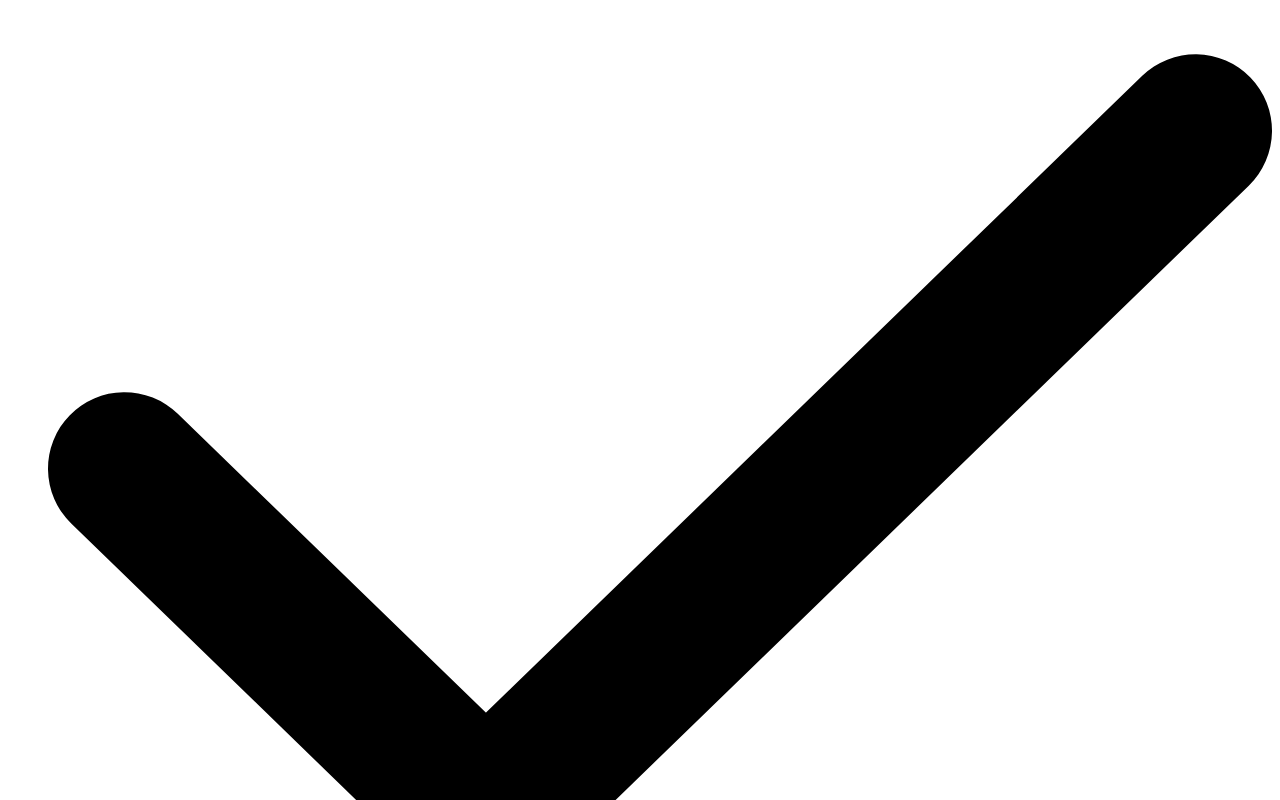
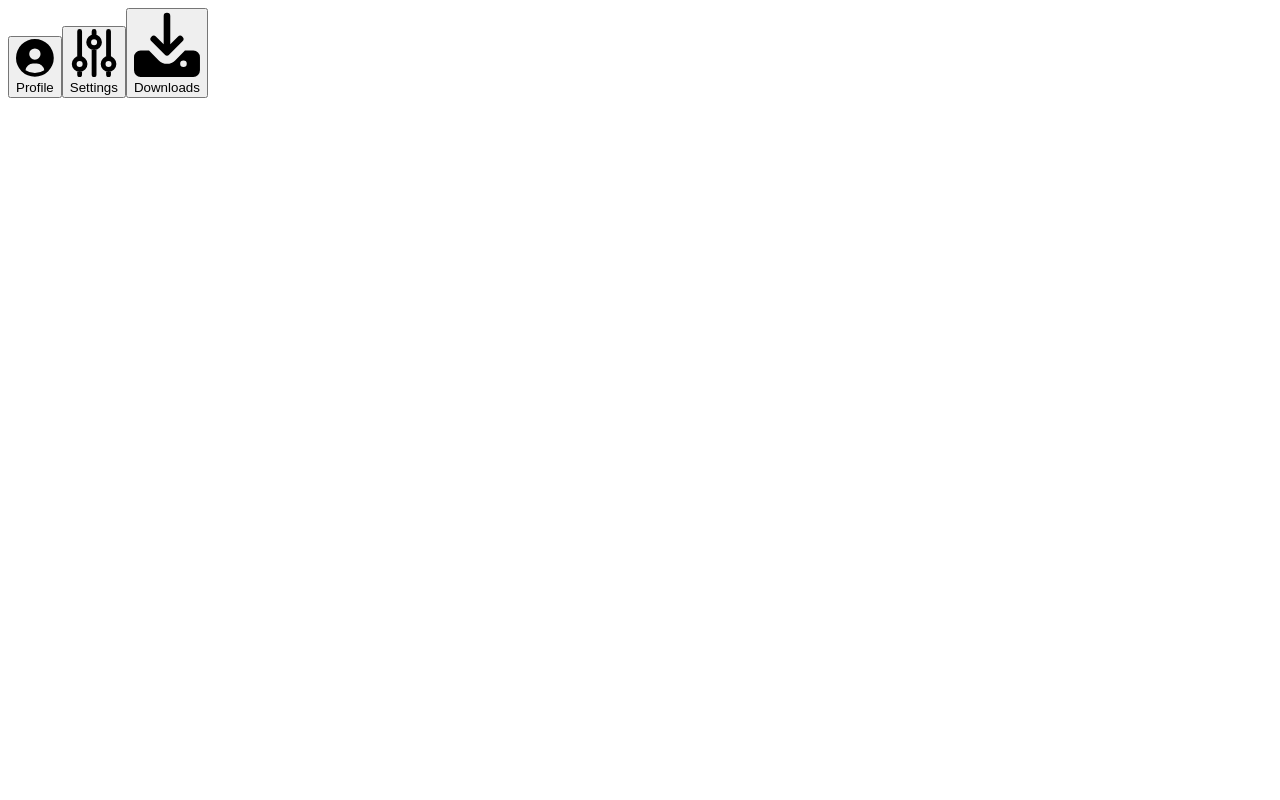
Before and after one commit to fatelexx/styling-tailwind, a React (Vite) app: page / in a window 1280 px wide. Both pictures are taken after typing "name@example.com", "Sample123" into the empty fields and a click on the button "Sign in". Shown: the top 800 px of the page. Built offline with nearby package versions, Linux system fonts and the light colour scheme.

Commit message:
chore: button group

```diff
--- /dev/null
+++ b/src/components/ButtonGroup.tsx
@@ -0,0 +1,59 @@
+export function ButtonGroup() {
+    return (
+        <div className="inline-flex rounded-md shadow-sm" role="group">
+  <button
+    type="button"
+    className="inline-flex items-center px-4 py-2 text-sm font-medium text-gray-900 bg-transparent border border-gray-900 rounded-s-lg hover:bg-gray-900 hover:text-white focus:z-10 focus:ring-2 focus:ring-gray-500 focus:bg-gray-900 focus:text-white dark:border-white dark:text-white dark:hover:text-white dark:hover:bg-gray-700 dark:focus:bg-gray-700"
+  >
+    <svg
+      className="w-3 h-3 me-2"
+      aria-hidden="true"
+      xmlns="http://www.w3.org/2000/svg"
+      fill="currentColor"
+      viewBox="0 0 20 20"
+    >
+      <path d="M10 0a10 10 0 1 0 10 10A10.011 10.011 0 0 0 10 0Zm0 5a3 3 0 1 1 0 6 3 3 0 0 1 0-6Zm0 13a8.949 8.949 0 0 1-4.951-1.488A3.987 3.987 0 0 1 9 13h2a3.987 3.987 0 0 1 3.951 3.512A8.949 8.949 0 0 1 10 18Z" />
+    </svg>
+    Profile
+  </button>
+  <button
+    type="button"
+    className="inline-flex items-center px-4 py-2 text-sm font-medium text-gray-900 bg-transparent border-t border-b border-gray-900 hover:bg-gray-900 hover:text-white focus:z-10 focus:ring-2 focus:ring-gray-500 focus:bg-gray-900 focus:text-white dark:border-white dark:text-white dark:hover:text-white dark:hover:bg-gray-700 dark:focus:bg-gray-700"
+  >
+    <svg
+      className="w-3 h-3 me-2"
+      aria-hidden="true"
+      xmlns="http://www.w3.org/2000/svg"
+      fill="none"
+      viewBox="0 0 20 20"
+    >
+      <path
+        stroke="currentColor"
+        strokeLinecap="round"
+        strokeLinejoin="round"
+        strokeWidth={2}
+        d="M4 12.25V1m0 11.25a2.25 2.25 0 0 0 0 4.5m0-4.5a2.25 2.25 0 0 1 0 4.5M4 19v-2.25m6-13.5V1m0 2.25a2.25 2.25 0 0 0 0 4.5m0-4.5a2.25 2.25 0 0 1 0 4.5M10 19V7.75m6 4.5V1m0 11.25a2.25 2.25 0 1 0 0 4.5 2.25 2.25 0 0 0 0-4.5ZM16 19v-2"
+      />
+    </svg>
+    Settings
+  </button>
+  <button
+    type="button"
+    className="inline-flex items-center px-4 py-2 text-sm font-medium text-gray-900 bg-transparent border border-gray-900 rounded-e-lg hover:bg-gray-900 hover:text-white focus:z-10 focus:ring-2 focus:ring-gray-500 focus:bg-gray-900 focus:text-white dark:border-white dark:text-white dark:hover:text-white dark:hover:bg-gray-700 dark:focus:bg-gray-700"
+  >
+    <svg
+      className="w-3 h-3 me-2"
+      aria-hidden="true"
+      xmlns="http://www.w3.org/2000/svg"
+      fill="currentColor"
+      viewBox="0 0 20 20"
+    >
+      <path d="M14.707 7.793a1 1 0 0 0-1.414 0L11 10.086V1.5a1 1 0 0 0-2 0v8.586L6.707 7.793a1 1 0 1 0-1.414 1.414l4 4a1 1 0 0 0 1.416 0l4-4a1 1 0 0 0-.002-1.414Z" />
+      <path d="M18 12h-2.55l-2.975 2.975a3.5 3.5 0 0 1-4.95 0L4.55 12H2a2 2 0 0 0-2 2v4a2 2 0 0 0 2 2h16a2 2 0 0 0 2-2v-4a2 2 0 0 0-2-2Zm-3 5a1 1 0 1 1 0-2 1 1 0 0 1 0 2Z" />
+    </svg>
+    Downloads
+  </button>
+</div>
+
+    )
+}
--- a/src/pages/Login.tsx
+++ b/src/pages/Login.tsx
@@ -5,7 +5,7 @@ import { Badge } from "../components/Badge";
 import { Alert } from "../components/Alert";
 import { Card } from "../components/Card";
 import { Footer } from "../components/Footer";
-import { Stepper } from "../components/Stepper";
+import { ButtonGroup } from "../components/ButtonGroup";
 
 export default function Login() {
     const [swap, setSwap] = useState(false);
@@ -110,7 +110,7 @@ export default function Login() {
                 </div>
             </div>
         </section>
-        : <Stepper />
+        : <ButtonGroup />
     )
 }
 
```
